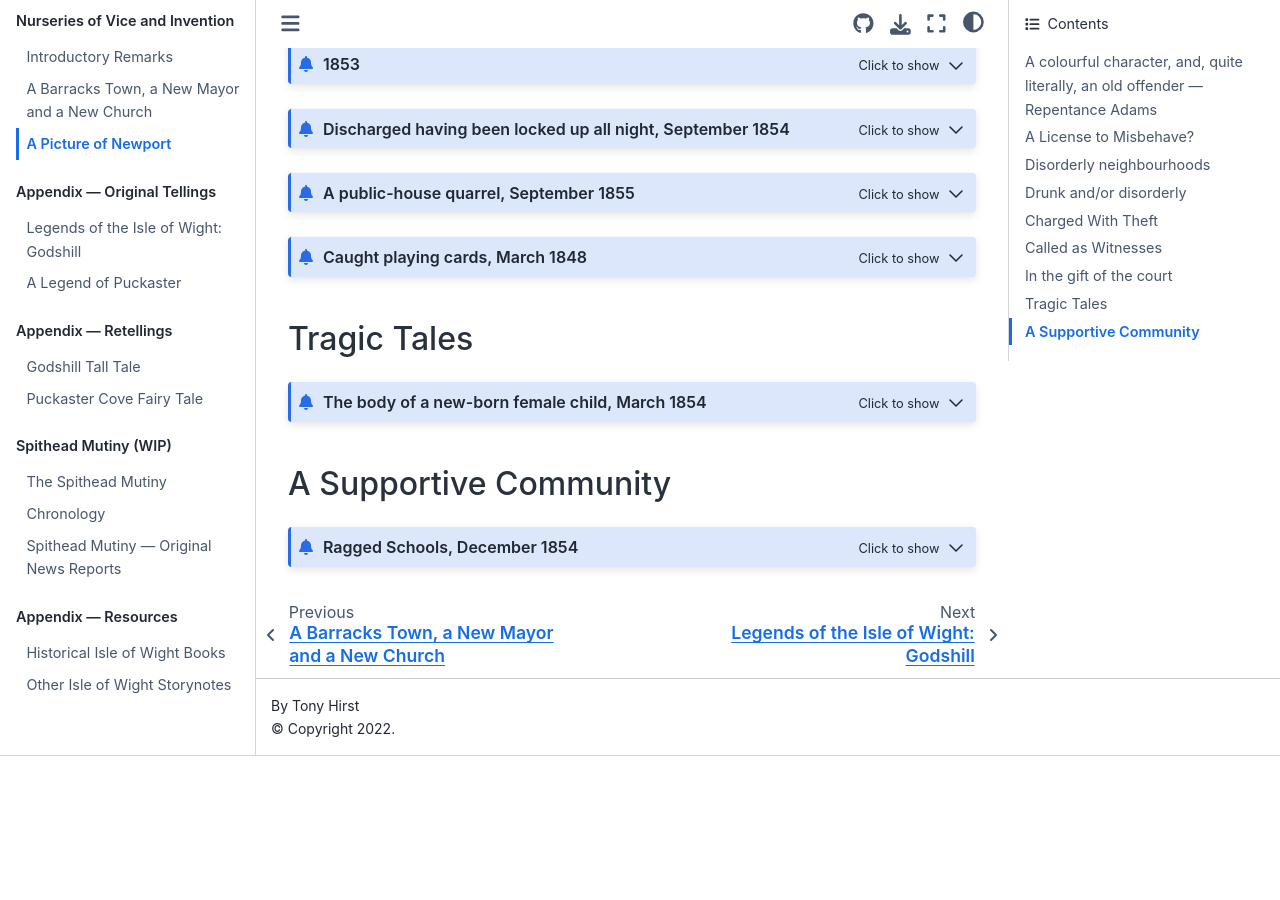
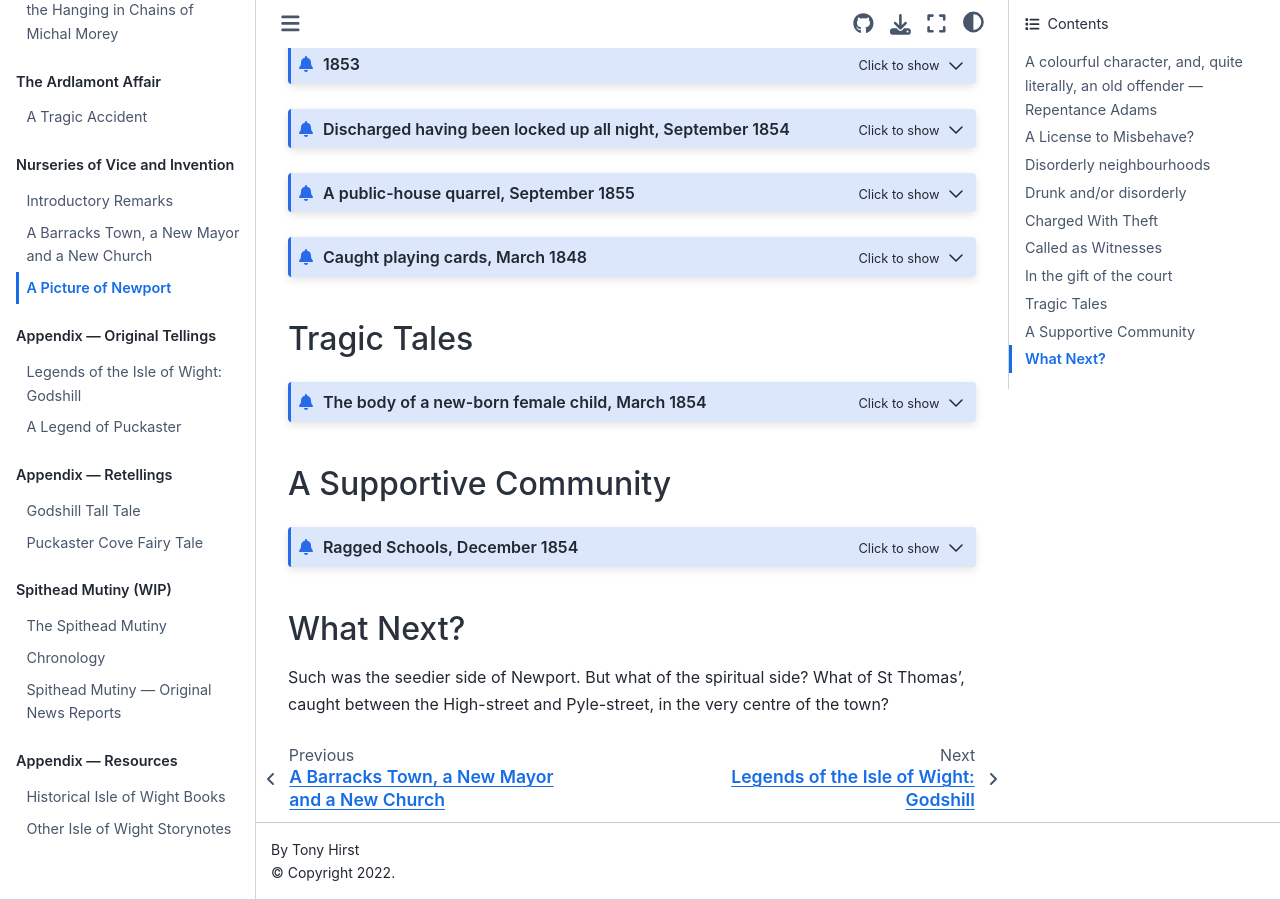
Before and after one commit to psychemedia/island-storynotes, a Jupyter Book: the page built from carus-wilson/10-a-picture-of-newport.md, in a window 1280 px wide and 900 px high, scrolled down 11316 px. Built offline with Jupyter Book 1.0.4 settings and Sphinx 7.4.7 and the Sphinx Book theme 1.1.4, drawn with Linux system fonts in a browser that asks for light colours; before the commit the page ends 12072 px from its top, so only the background shows below that.

Commit message:
Where next

````diff
--- a/carus-wilson/10-a-picture-of-newport.md
+++ b/carus-wilson/10-a-picture-of-newport.md
@@ -1569,3 +1569,7 @@ Verdict,— " The deceased was found dead, and that death was occasioned by inju
 Ragged Schools.—These schools which have for some time past been opened the evening for instructing the poor in Cosham-street, both morally and religiously, are now found to be as far increased to require another room, and have consequently removed to Sea-street. We are pleased to observe that the names upwards of 100 children are entered on the books, and we hope that the inhabitants of the town and neighbourhood will assist the Committee, pecuniary and personally, in carrying out good work.
 
 ```
+
+## What Next?
+
+Such was the seedier side of Newport. But what of the spiritual side? What of St Thomas', caught between the High-street and Pyle-street, in the very centre of the town?
````
Also changed, not shown: carus-wilson/05-setting-the-scene.md (+4 -0 lines).
